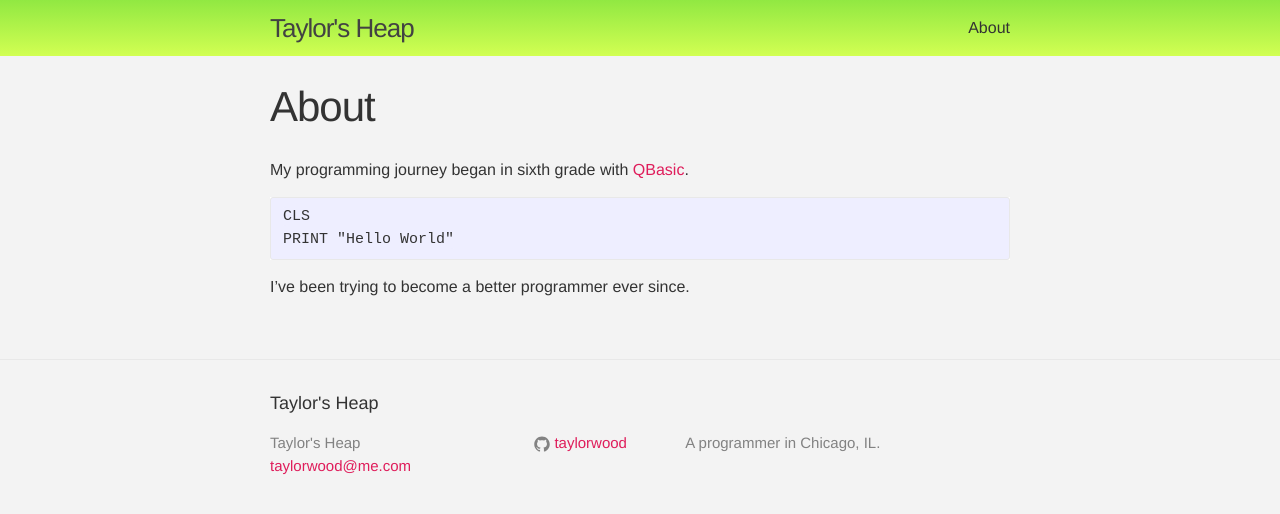
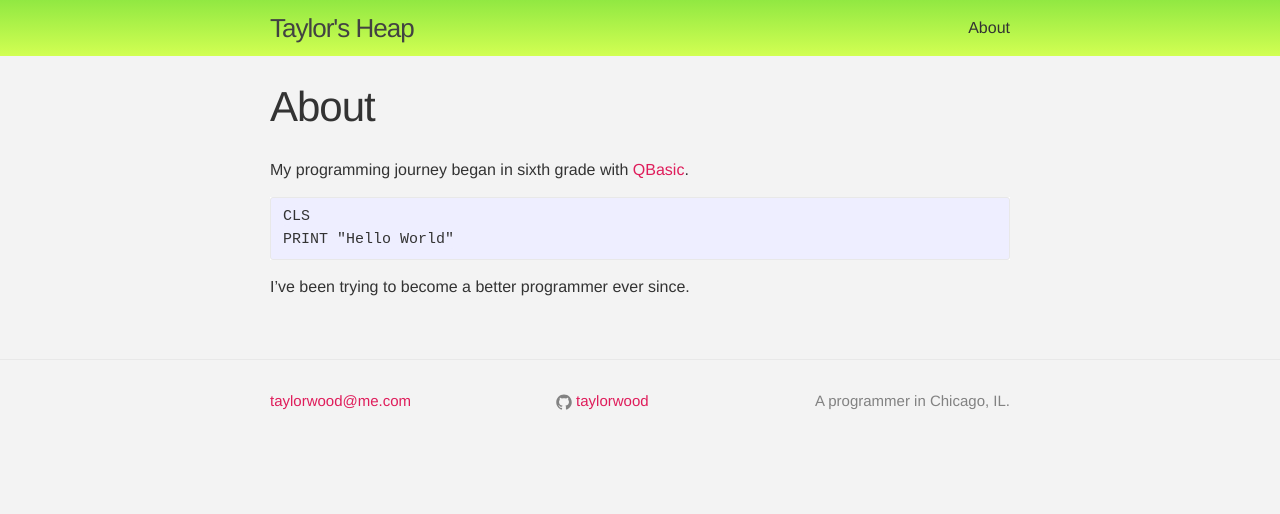
Before and after one commit to taylorwood/taylorwood.github.io, a Jekyll site: the page built from about.md, in a window 1280 px wide. Shown: the top 514 px of the page. Built offline with Jekyll 4.4.1, drawn with Linux system fonts in a browser that asks for light colours.

Commit message:
Adjust footer layout.

```diff
--- a/_includes/footer.html
+++ b/_includes/footer.html
@@ -2,17 +2,14 @@
 
   <div class="wrapper">
 
-    <h2 class="footer-heading">{{ site.title }}</h2>
-
     <div class="footer-col-wrapper">
       <div class="footer-col  footer-col-1">
         <ul class="contact-list">
-          <li>{{ site.title }}</li>
           <li><a href="mailto:{{ site.email }}">{{ site.email }}</a></li>
         </ul>
       </div>
 
-      <div class="footer-col  footer-col-2">
+      <div class="footer-col  footer-col-2" style="text-align: center">
         <ul class="social-media-list">
           {% if site.github_username %}
           <li>
@@ -46,7 +43,7 @@
       </div>
 
       <div class="footer-col  footer-col-3">
-        <p class="text">{{ site.description }}</p>
+        <p class="text" style="text-align: right">{{ site.description }}</p>
       </div>
     </div>
 
```
